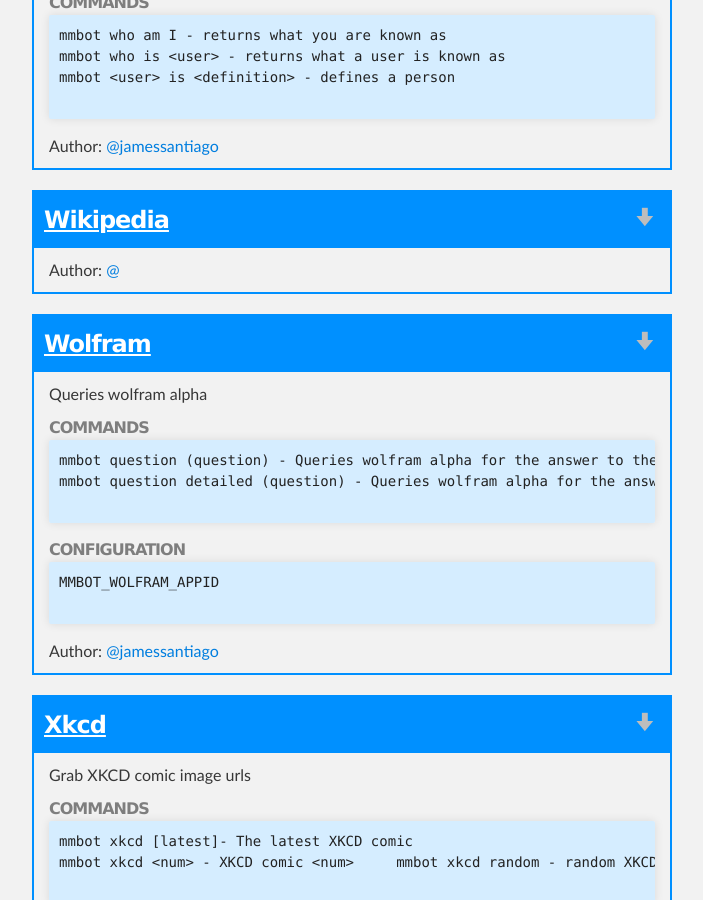
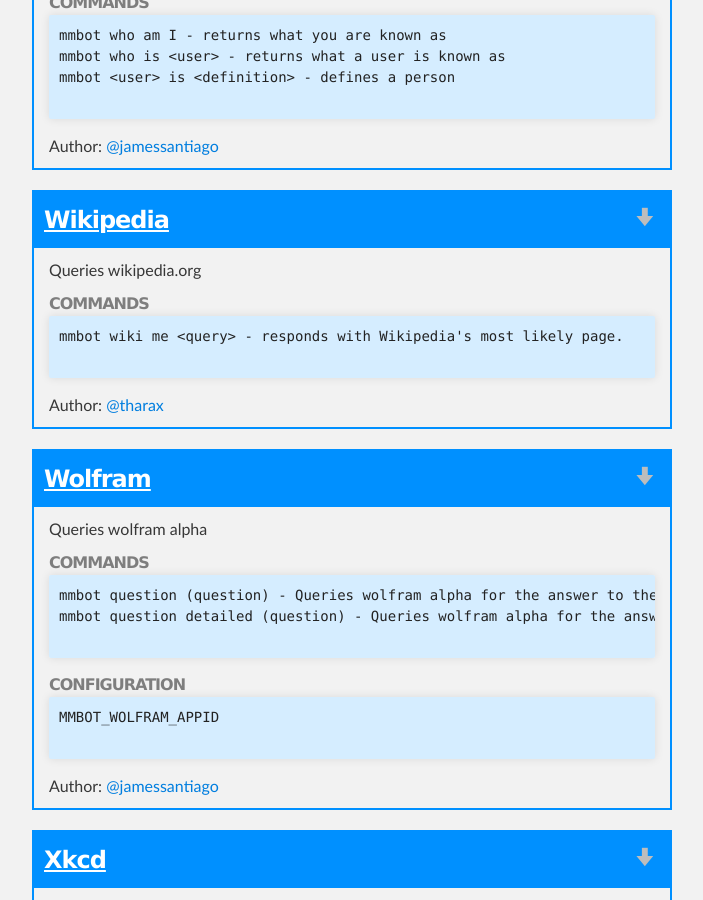
Before and after one commit to mmbot/mmbot.scripts, a Jekyll site: the page built from catalog.html, in a window 1280 px wide and 900 px high, scrolled down 7499 px. Shown: the whole window, without its empty margins (288-991 px from the left). Built offline with Jekyll 4.4.1, drawn with Linux system fonts in a browser that asks for light colours.

Commit message:
"Updated catalog yml file from CI build 39"

```diff
--- a/_data/catalog.yml
+++ b/_data/catalog.yml
@@ -308,8 +308,12 @@
 
 
 - name: Wikipedia
-  description:
-  author:
+  description: Queries wikipedia.org
+  commands: |
+    mmbot wiki me <query> - responds with Wikipedia's most likely page.
+  notes: >
+    Ported from https://github.com/github/hubot-scripts/blob/master/src/scripts/wikipedia.coffee    Needs work to add the paragraph section.
+  author: tharax
   permalink: https://github.com/mmbot/mmbot.scripts/raw/master/scripts/Misc%20APIs/Wikipedia.csx
   repolink: http://github.com/mmbot/mmbot.scripts/blob/master/scripts/Misc%20APIs/Wikipedia.csx
 
```
